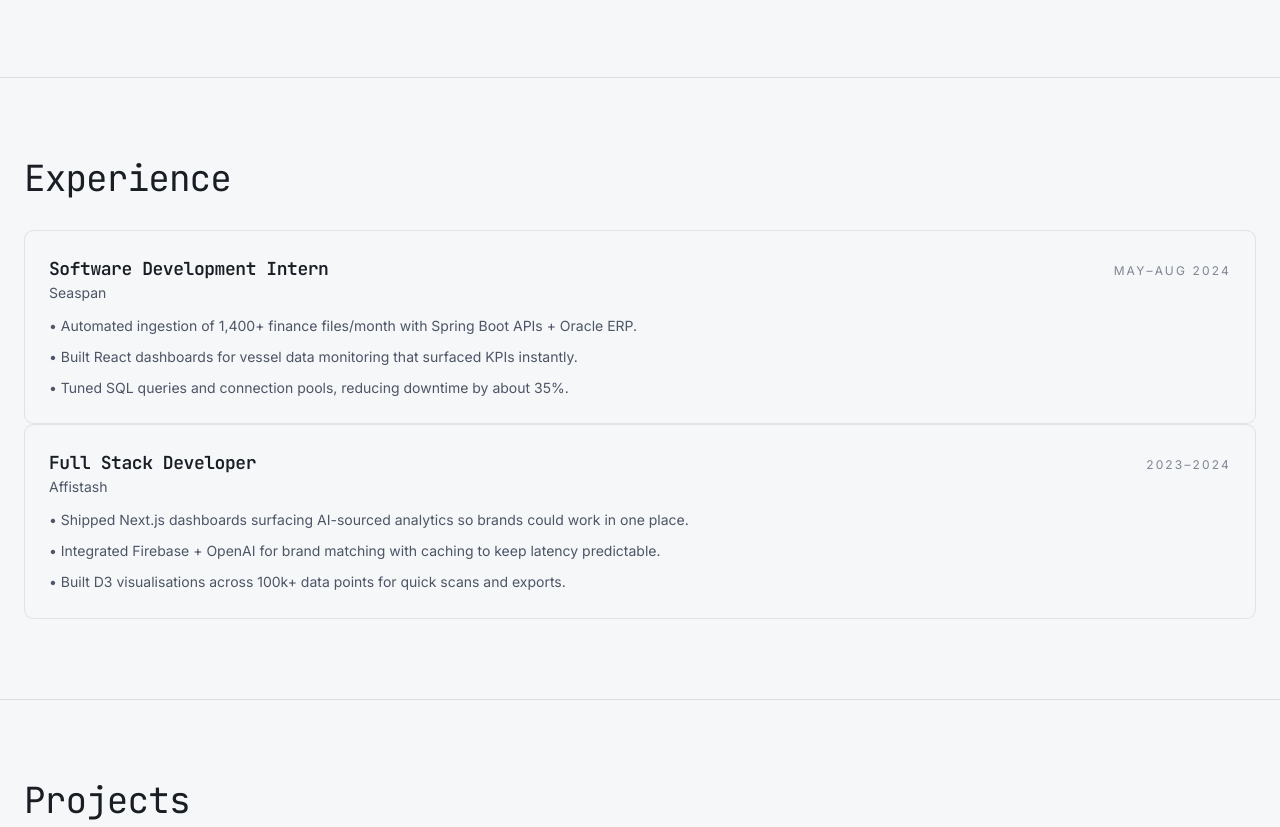
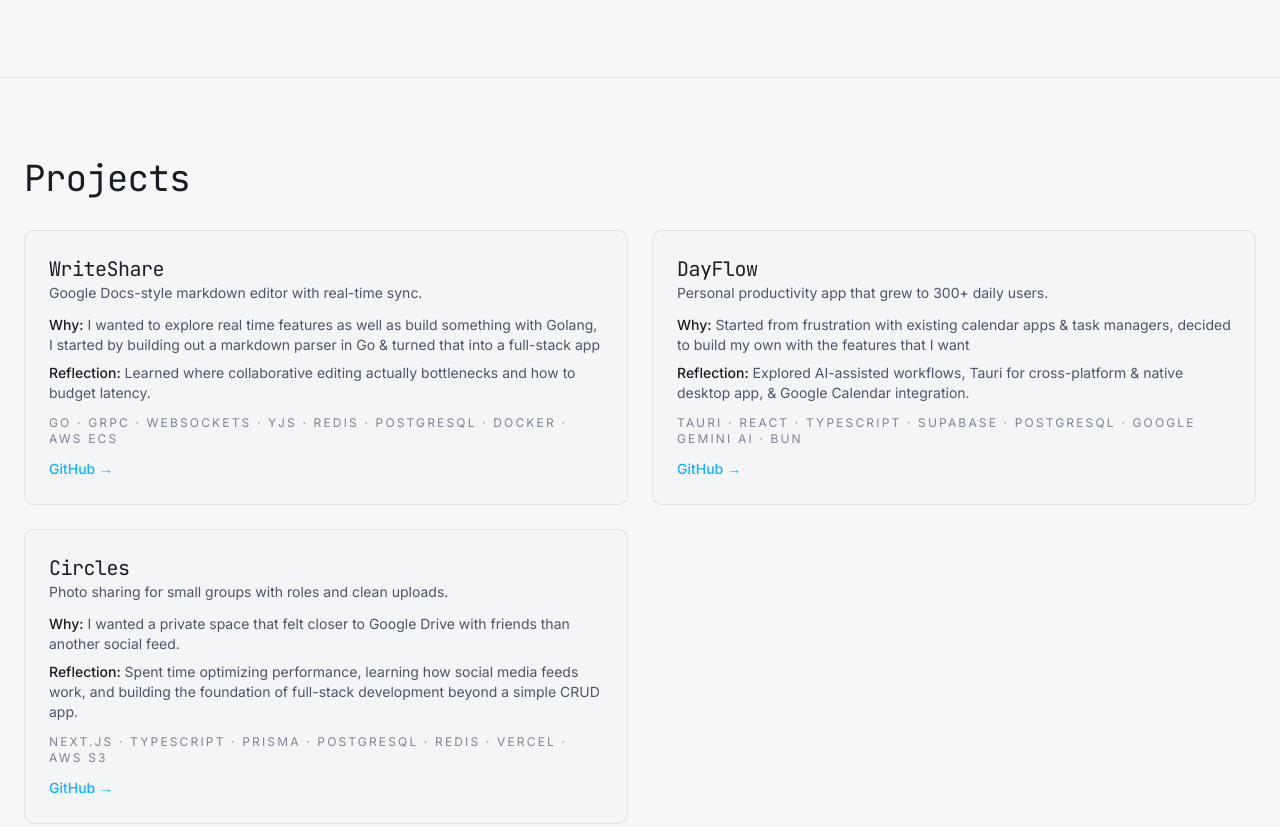
Before and after one commit to nikitalobanov12/nikita_lobanov_portfolio, an Astro site: page / in a window 1280 px wide. Shown: the part 979-1806 px from the top of the page. Built offline with nearby package versions, Linux system fonts and the light colour scheme; Astro itself is replaced by a stand-in of ours.

Commit message:
idk
Signed-off-by: Nikita Lobanov <nikitaalobanovv@gmail.com>

```diff
--- a/src/lib/data.ts
+++ b/src/lib/data.ts
@@ -69,29 +69,6 @@ export const projects = [
   },
 ];
 
-export const experience = [
-  {
-    company: "Seaspan",
-    role: "Software Development Intern",
-    period: "May–Aug 2024",
-    highlights: [
-      "Automated ingestion of 1,400+ finance files/month with Spring Boot APIs + Oracle ERP.",
-      "Built React dashboards for vessel data monitoring that surfaced KPIs instantly.",
-      "Tuned SQL queries and connection pools, reducing downtime by about 35%.",
-    ],
-  },
-  {
-    company: "Affistash",
-    role: "Full Stack Developer",
-    period: "2023–2024",
-    highlights: [
-      "Shipped Next.js dashboards surfacing AI-sourced analytics so brands could work in one place.",
-      "Integrated Firebase + OpenAI for brand matching with caching to keep latency predictable.",
-      "Built D3 visualisations across 100k+ data points for quick scans and exports.",
-    ],
-  },
-];
-
 export const stack = {
   icons: [
     "go",
--- a/src/pages/index.astro
+++ b/src/pages/index.astro
@@ -3,7 +3,7 @@ import Layout from '@/layouts/Layout.astro';
 import ThemeToggle from '@/components/theme-toggle.tsx';
 import HeroSlideshow from '@/components/hero/slideshow.tsx';
 import { FadeIn } from '@/components/motion/FadeIn.tsx';
-import { about, projects, experience, stack, contacts } from '@/lib/data';
+import { about, projects, stack, contacts } from '@/lib/data';
 
 // keeping this in case I ever want something on the nav bar
 const navItems = [
@@ -77,32 +77,6 @@ const stackIconUrl = `https://skillicons.dev/icons?i=${stack.icons.join(',')}&pe
 							))}
 						</ul>
 					</div>
-				</div>
-			</div>
-		</section>
-
-		<section id='experience' class='border-b border-border/60'>
-			<div class='container space-y-8 py-20'>
-				<div class='space-y-4'>
-					<h2 class='text-3xl font-mono tracking-tight md:text-4xl'>Experience</h2>
-				</div>
-				<div class='space-y-8 md:space-y-10'>
-					{experience.map((role, index) => (
-						<FadeIn key={role.company} client:visible delay={index * 0.1} className='rounded-lg border border-border/50 bg-background/60 p-6'>
-							<div class='flex flex-col gap-2 sm:flex-row sm:items-baseline sm:justify-between'>
-								<div>
-									<h3 class='text-lg font-semibold text-foreground'>{role.role}</h3>
-									<p class='text-sm text-muted-foreground'>{role.company}</p>
-								</div>
-								<p class='text-xs uppercase tracking-[0.18em] text-muted-foreground/70'>{role.period}</p>
-							</div>
-							<ul class='mt-3 space-y-2 text-sm text-muted-foreground'>
-								{role.highlights.map(highlight => (
-									<li key={highlight} class='leading-relaxed'>• {highlight}</li>
-								))}
-							</ul>
-						</FadeIn>
-					))}
 				</div>
 			</div>
 		</section>
```
